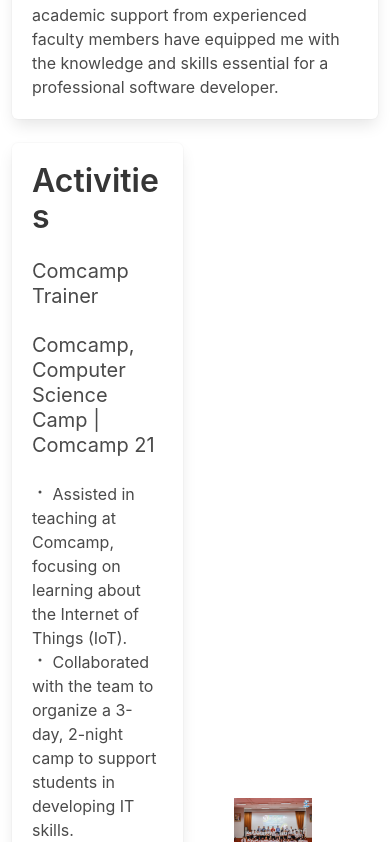
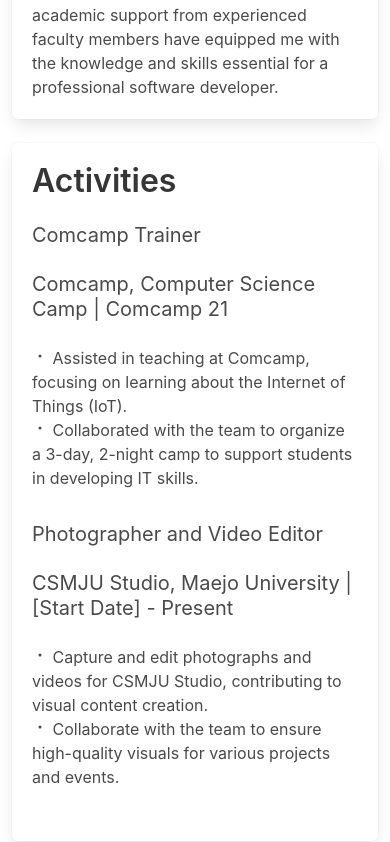
Before and after one commit to Subphanat123457/Profileme, a Vue app: page / in a window 390 px wide. Shown: the part 2962-3804 px from the top of the page. Built offline with nearby package versions, Linux system fonts and the light colour scheme.

Commit message:
Edit Display Captur

```diff
--- a/src/components/Activities.vue
+++ b/src/components/Activities.vue
@@ -83,6 +83,11 @@
 </script>
 
 <style scoped>
+@media (max-width: 600px) {
+    .columns {
+      flex-direction: column;
+    }
+  }
 .fade-enter-active, .fade-leave-active {
     transition: opacity .5s;
   }
```
